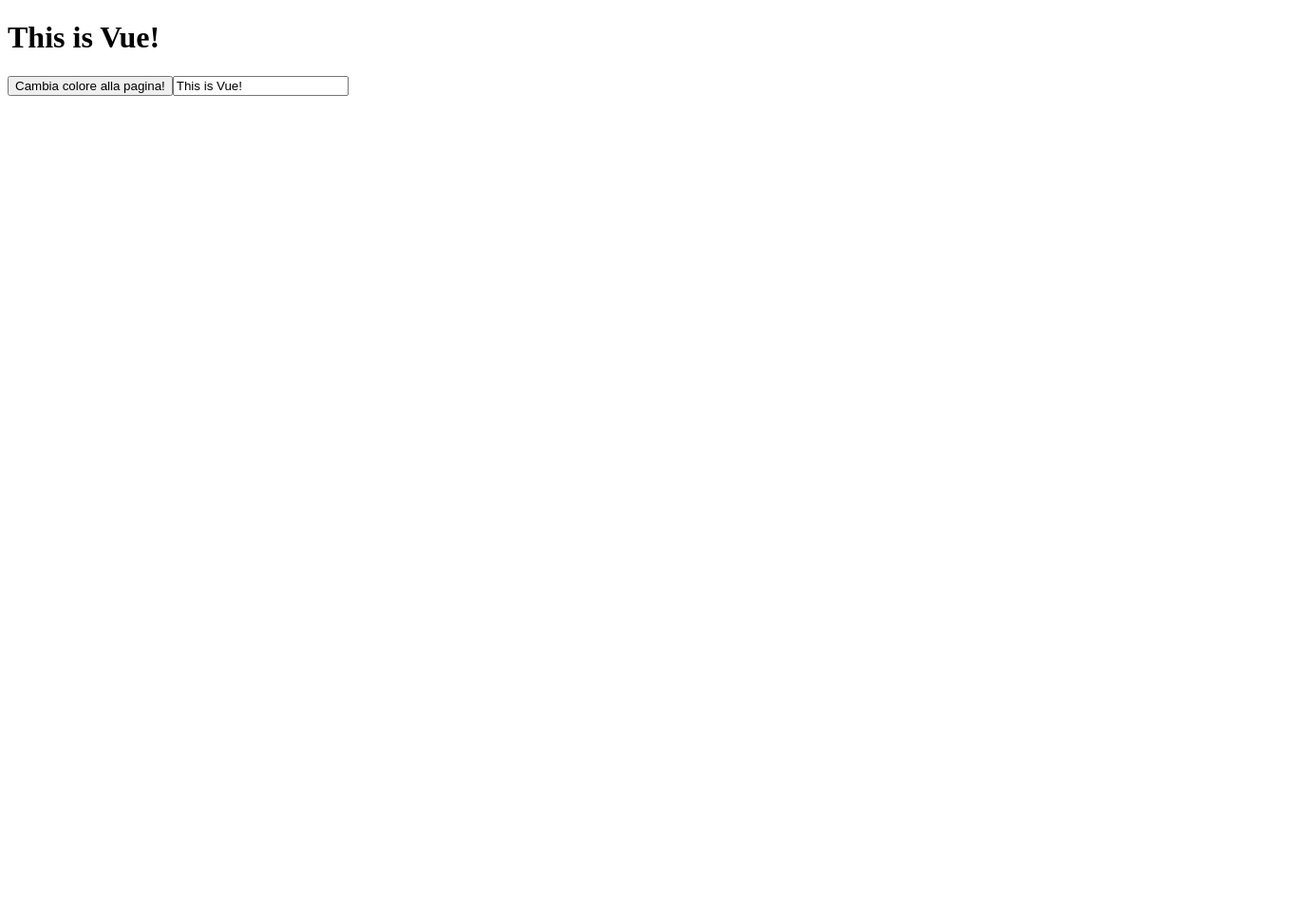
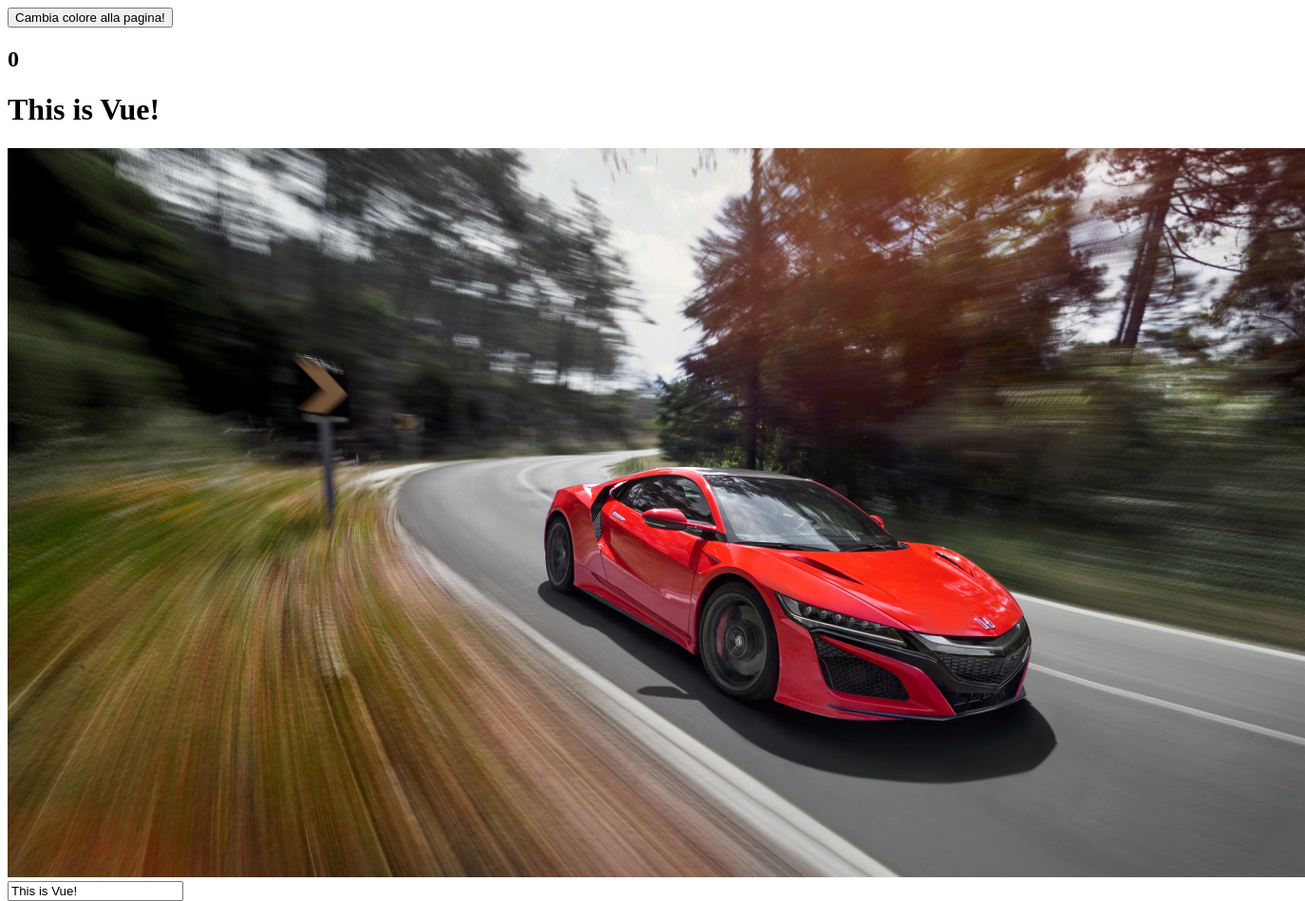
Before and after one commit to Thunderbird93/vue-hello, a plain HTML site: page index.html in a window 1280 px wide. Shown: the whole page at 95% size, 1374 px wide, since content can reach past the window. Before the commit the page ends 829 px from the top, so only its background shows below. Drawn offline with nearby package versions, Linux system fonts and the light colour scheme.

Commit message:
[add] picture

```diff
--- a/index.html
+++ b/index.html
@@ -11,8 +11,10 @@
 <body>
     <div id="app">
         <div :class="bgColor">
+        <button @click="colorChange()">Cambia colore alla pagina!</button>
+        <h2>{{counter}}</h2>
         <h1>{{messaggio}}</h1>
-        <button @click="colorChange()">Cambia colore alla pagina!</button>
+        <img v-show="counter %2===0" src="img/nsx.jpg" alt="car">
         <input type="text" v-model="messaggio">
         </div>
     </div>
--- a/js/app.js
+++ b/js/app.js
@@ -5,13 +5,15 @@ createApp({
         return{
             //qui mettiamo le nostre "variabili"
             messaggio: 'This is Vue!',
-            bgColor: ""
+            bgColor: "",
+            counter: 0,
         }
     },
 
     methods: {
         colorChange(){
-            this.bgColor = "blue"
+            this.bgColor = "blue",
+            this.counter++
         }
     }
 }).mount('#app')
```
Also changed, not shown: img/nsx.jpg (added), 1 other file.
